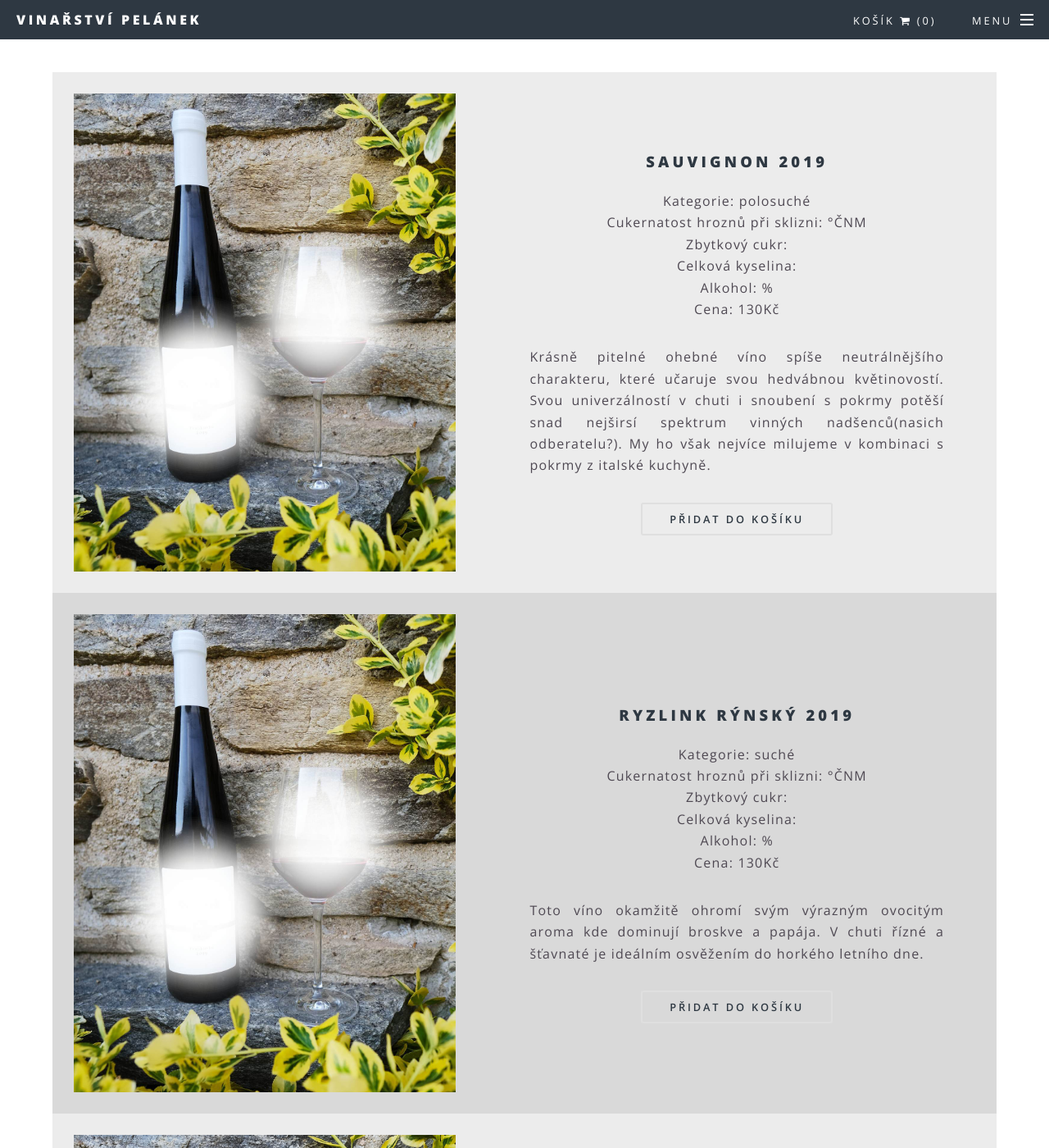
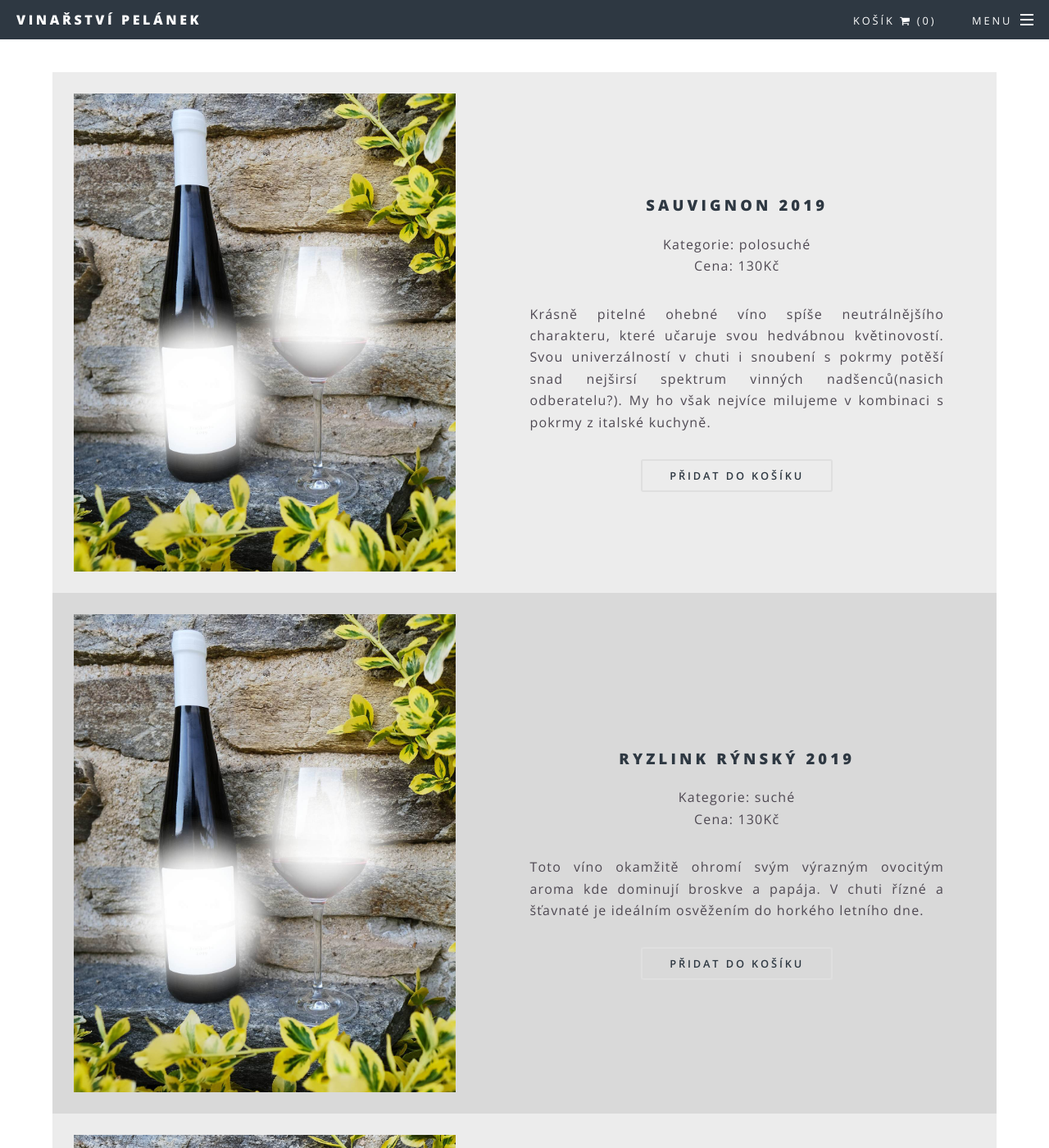
Before and after one commit to luk355/vinarstvi-pelanek, a Jekyll site: the page built from wine_list.html, in a window 1280 px wide and 1400 px high, scrolled down 375 px. Shown: the whole window at 82% size. Built offline with Jekyll 4.4.1, drawn with Linux system fonts in a browser that asks for light colours; some of the changed text lies outside the part shown.

Commit message:
fix: hide empty wine categories

```diff
--- a/wine_list.html
+++ b/wine_list.html
@@ -26,11 +26,21 @@ title: Nabídka vín
 			<h3 class="item_name">{{ wine.name }} {{ wine.year }}</h3>
 
 			<ul class="wine-properties">
+				{% if wine.category %}
 				<li>Kategorie: {{ wine.category }}</li>
+				{% endif %}
+				{% if wine.brix %}
 				<li>Cukernatost hroznů při sklizni: {{ wine.brix }}°ČNM</li>
+				{% endif %}
+				{% if wine.residual-sugar %}
 				<li>Zbytkový cukr: {{ wine.residual-sugar }}</li>
+				{% endif %}
+				{% if wine.total-acidity %}
 				<li>Celková kyselina: {{ wine.total-acidity }}</li>
+				{% endif %}
+				{% if wine.alcohol %}
 				<li>Alkohol: {{ wine.alcohol }}%</li>
+				{% endif %}
 				<li class="item_price">Cena: {{ wine.price }}Kč</li>
 			</ul>
 
```
